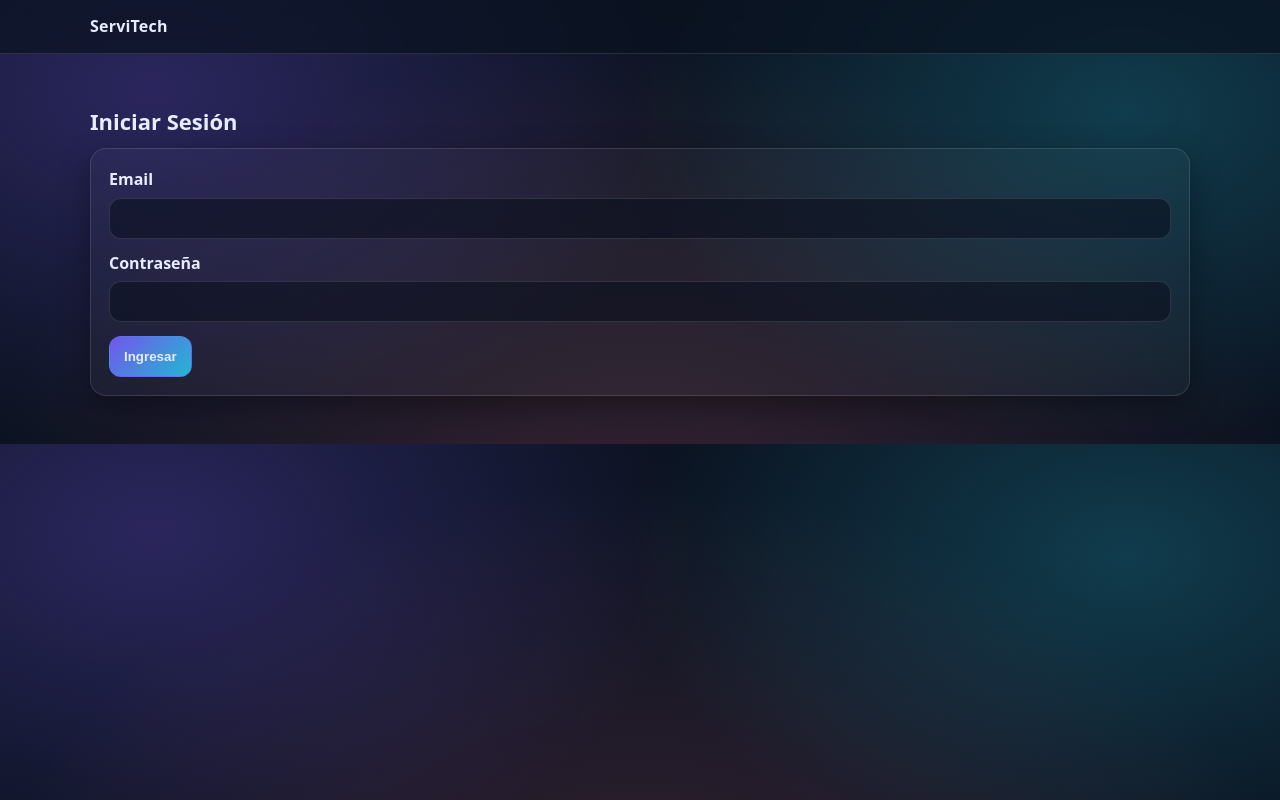
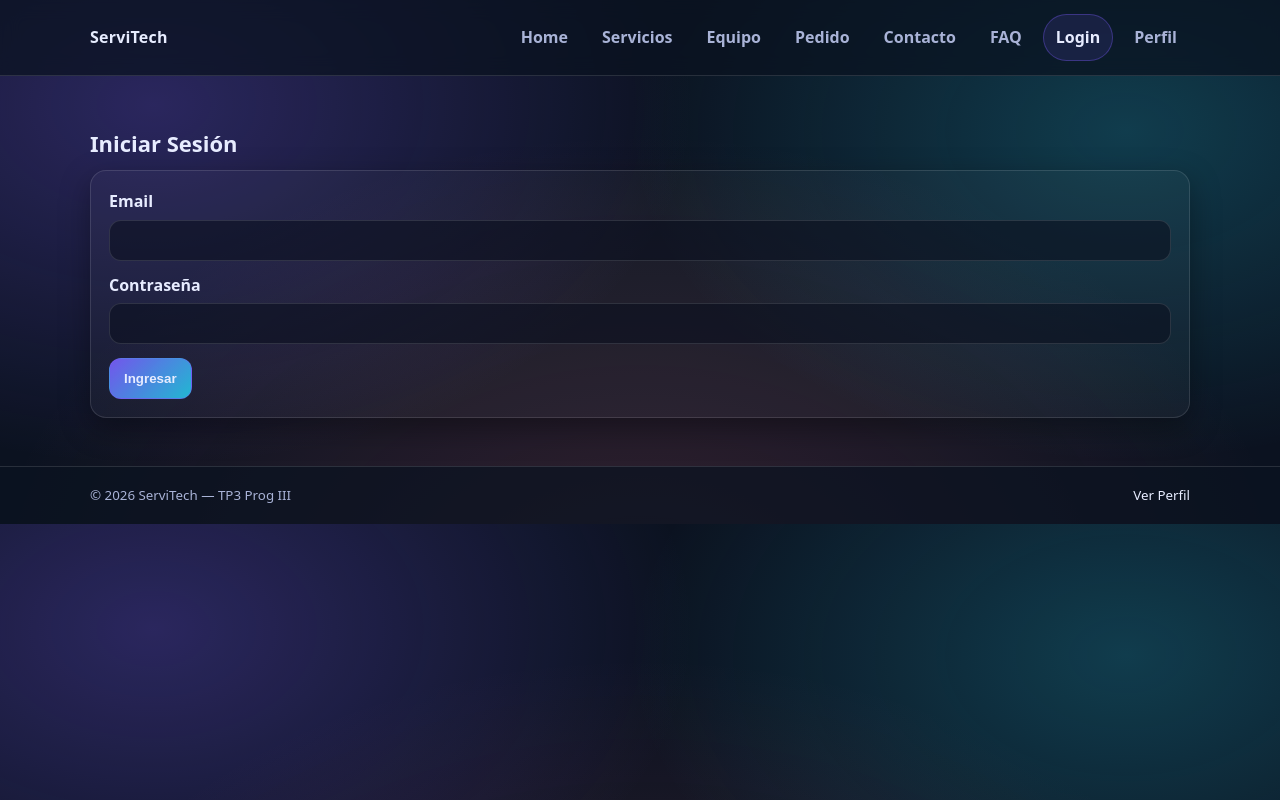
Before and after one commit to sugga222/tp-1-prog-III, a plain HTML site: page login.html in a window 1280 px wide. Drawn offline with Linux system fonts and the light colour scheme.

Commit message:
Agregar navegación a login y perfil

```diff
--- a/login.html
+++ b/login.html
@@ -11,9 +11,24 @@
 
 <header class="site-header">
     <div class="container header-inner">
+
         <a class="brand" href="./index.html">
             <span>ServiTech</span>
         </a>
+
+        <nav class="site-nav" aria-label="Navegación principal">
+            <ul>
+                <li><a href="./index.html">Home</a></li>
+                <li><a href="./servicios.html">Servicios</a></li>
+                <li><a href="./equipo.html">Equipo</a></li>
+                <li><a href="./pedido.html">Pedido</a></li>
+                <li><a href="./contacto.html">Contacto</a></li>
+                <li><a href="./faq.html">FAQ</a></li>
+                <li><a href="./login.html" aria-current="page">Login</a></li>
+                <li><a href="./perfil.html">Perfil</a></li>
+            </ul>
+        </nav>
+
     </div>
 </header>
 
@@ -59,5 +74,12 @@
     </section>
 </main>
 
+<footer class="site-footer">
+    <div class="container footer-inner">
+        <small>© 2026 ServiTech — TP3 Prog III</small>
+        <small><a href="./perfil.html">Ver Perfil</a></small>
+    </div>
+</footer>
+
 </body>
 </html>
```
Also changed, not shown: contacto.html (+2 -0 lines), equipo.html (+2 -0 lines), faq.html (+2 -0 lines), index.html (+2 -0 lines), pedido.html (+2 -0 lines), perfil.html (+1 -0 lines), servicios.html (+2 -0 lines).
